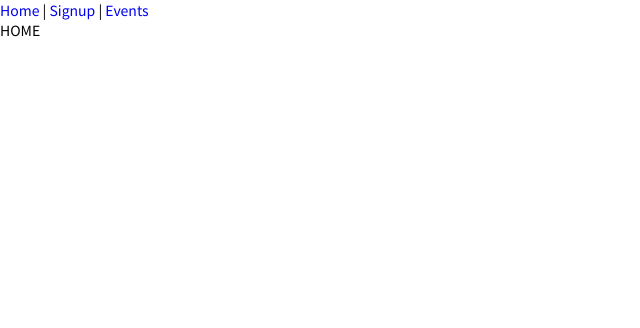
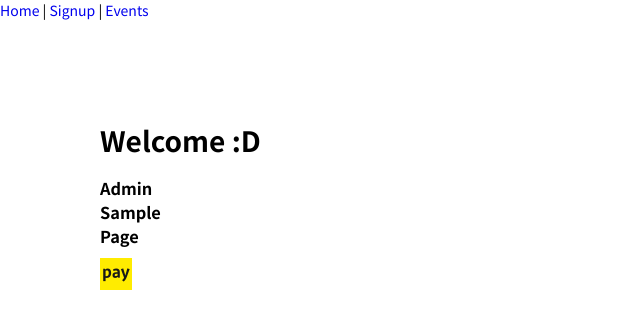
Before and after one commit to jkparkGH/vue-test-app, a Vue app: page / in a window 1280 px wide. Shown: the top 328 px of the page, without its empty margins (0-640 px from the left). Built offline with nearby package versions, Linux system fonts and the light colour scheme.

Commit message:
feat: home 컴포넌트 컨텐츠 추가

```diff
--- /dev/null
+++ b/src/components/home/index.ts
@@ -0,0 +1 @@
+export { default as HomeComponent } from './Index.vue';
--- a/src/components/home/index.vue
+++ b/src/components/home/index.vue
@@ -1,10 +1,37 @@
 <template>
-  <div class="main-landing-container">HOME</div>
+  <div class="main-container">
+    <h1>Welcome :D</h1>
+    <h3>
+      <span>Admin</span>
+      <br />
+      Sample
+      <br />
+      Page
+      <br />
+      <img src="@/assets/images/icon.png" alt="" />
+    </h3>
+  </div>
 </template>
 
 <script lang="ts">
-import { Component, Vue } from "vue-property-decorator";
+import { Component, Vue } from 'vue-property-decorator';
 
 @Component
-export default class MainLanding extends Vue {}
+export default class HomeComponent extends Vue {}
 </script>
+
+<style lang="scss" scoped>
+$modules: 'main-container';
+.main-container {
+  padding: 100px;
+  @media (max-width: 480px) {
+    padding: 48px 24px;
+  }
+  h1 {
+    padding-bottom: 16px;
+  }
+  img {
+    padding-top: 10px;
+  }
+}
+</style>
```
Also changed, not shown: src/assets/images/icon.png (added).
